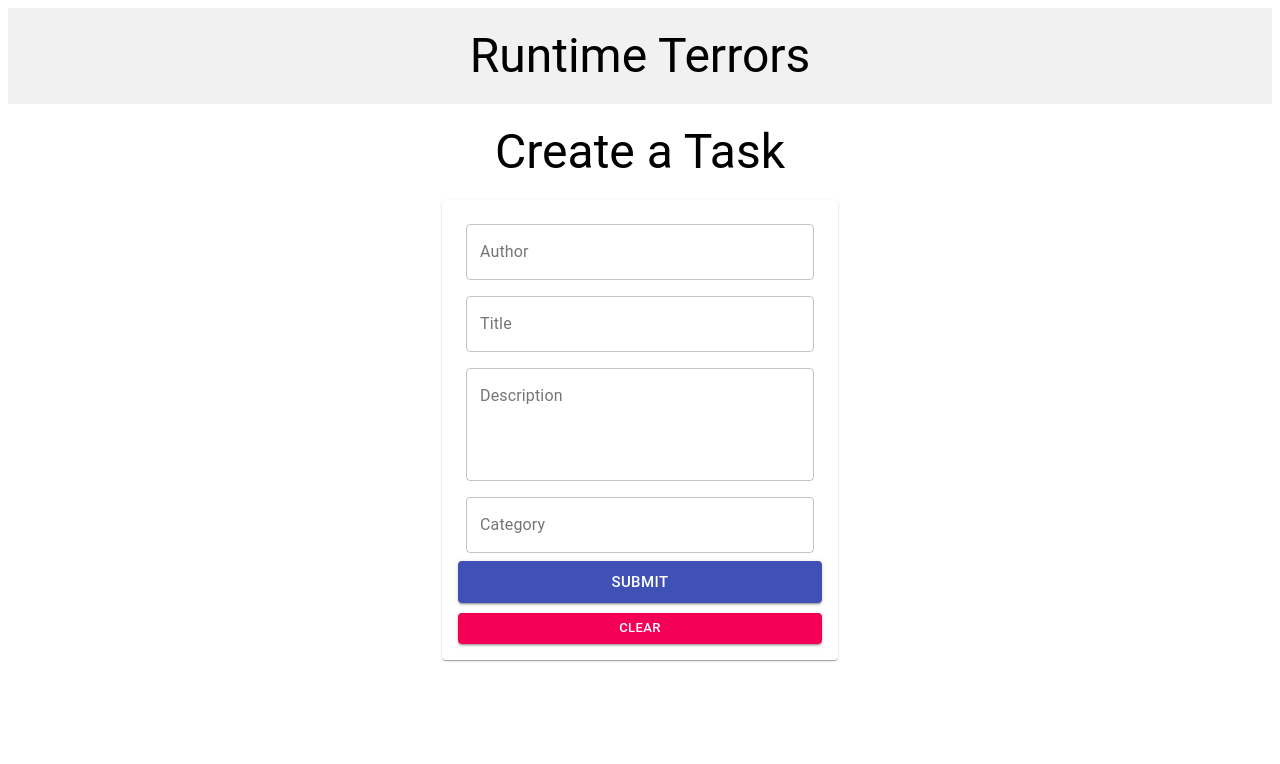
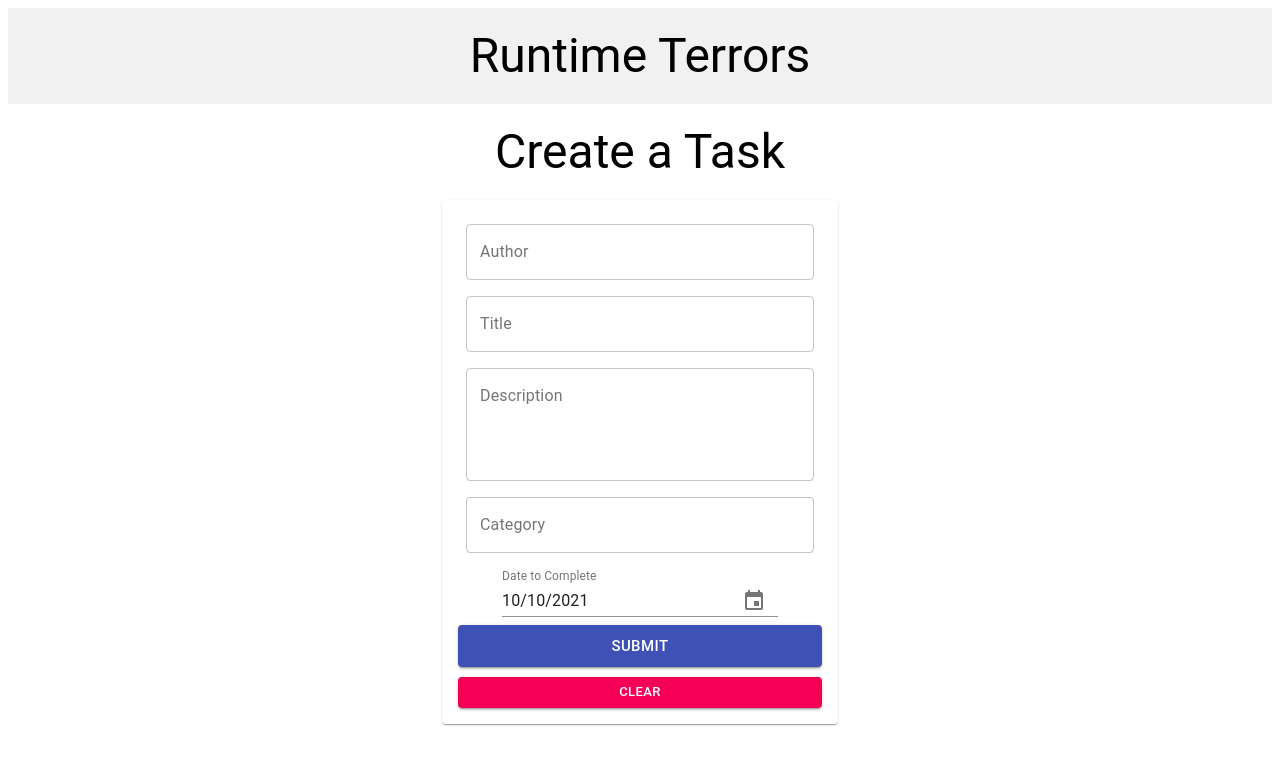
Before and after one commit to COSC481W-2021Fall/capstone-runtime-terror, a React (Create React App) app in the folder client/: page /EditTask in a window 1280 px wide. Shown: the top 764 px of the page. Built offline with nearby package versions, Linux system fonts and the light colour scheme; no server answers.

Commit message:
Impl: the user can now set a target date for the task to be completed
I have implemented a DataPicker which send the current day and set a end date github issue #22

```diff
--- a/client/package.json
+++ b/client/package.json
@@ -4,13 +4,16 @@
   "private": true,
   "proxy": "http://0.0.0.0:5000",
   "dependencies": {
+    "@date-io/date-fns": "^1.3.13",
     "@material-ui/core": "^4.12.3",
     "@material-ui/icons": "^4.11.2",
+    "@material-ui/pickers": "^3.3.10",
     "@testing-library/jest-dom": "^5.14.1",
     "@testing-library/react": "^11.2.7",
     "@testing-library/user-event": "^12.8.3",
     "axios": "^0.22.0",
     "bootstrap": "^5.1.3",
+    "date-fns": "^2.0.0-beta.5",
     "jwt-decode": "^3.1.2",
     "moment": "^2.29.1",
     "react": "^17.0.2",
--- a/client/src/components/EditTask/EditTask.js
+++ b/client/src/components/EditTask/EditTask.js
@@ -1,15 +1,19 @@
 import React, { useState, useEffect } from 'react';
-import { TextField, Button, Typography, Paper, Container } from '@material-ui/core';
+import { TextField, Button, Typography, Paper, Container} from '@material-ui/core';
+import 'date-fns';
+import DateFnsUtils from '@date-io/date-fns';
+import { MuiPickersUtilsProvider, KeyboardDatePicker } from '@material-ui/pickers'
 import { useDispatch, useSelector } from 'react-redux';
 
 import useStyles from '../EditTask/styles';
 import { createTask } from '../../actions/tasks';
 
 const EditTask = ({ currentId, setCurrentId }) => {
-  const [taskData, settaskData] = useState({ author: '', title: '', description: '', category: '' });  //inializing task values
+  const [taskData, settaskData] = useState({ title: '', description: '', category: '', create_date: new Date(), complete_date: new Date(), author: '', score: '1'});  //inializing task values
   const task = useSelector((state) => (currentId ? state.tasks.find((message) => message._id === currentId) : null));
   const dispatch = useDispatch(); //Make a dispatch object
   const classes = useStyles(); //make and object for the styles.js
+  const [selectedDate, setselectedDate] = useState(new Date());
 
   useEffect(() => {
     if (task) settaskData(task); //this grabs the informaion from the form and updates the task
@@ -18,7 +22,8 @@
   //Clears the form when the user hits clear
   const clear = () => {
     setCurrentId(0);
-    settaskData({ author: '', title: '', description: '', category: '' });
+    setselectedDate(new Date());
+    settaskData({ title: '', description: '', category: '', create_date: new Date(), complete_date: new Date(), author: '', score: '1' });
   };
 
 
@@ -27,8 +32,14 @@
 
     if (currentId === 0) {
       dispatch(createTask(taskData)); //calls the funtion in actions/tasks with the taskData
+      console.log(taskData);
       clear(); //Clears the form
     }
+  };
+
+  const handleDateChange = (date) =>{
+    setselectedDate(date);
+    settaskData({ ...taskData, complete_date: date });
   };
 
   return (
@@ -49,6 +60,22 @@
 
         {/*Put the task in what we are calling a sub task*/}
         <TextField name="category" variant="outlined" label="Category" fullWidth value={taskData.category} onChange={(e) => settaskData({ ...taskData, category: e.target.value })} />
+        <MuiPickersUtilsProvider utils={DateFnsUtils}>
+            <KeyboardDatePicker
+              disableToolbar
+              variant='inline'
+              format='MM/dd/yyy'
+              margin='normal'
+              id= 'complete_date'
+              label='Date to Complete'
+              value= {selectedDate}
+              onChange = {handleDateChange}
+              KeyboardButtonProps={{
+                'aria-label' : 'Change date'
+              }}
+
+            />
+        </MuiPickersUtilsProvider>
 
         {/*Calls the methos that sends the informion to the backend */}
         <Button className={classes.buttonSubmit} variant="contained" color="primary" size="large" type="submit" fullWidth>Submit</Button>
```
Also changed, not shown: 1 other file (tests, documents, lock files or other folders).
